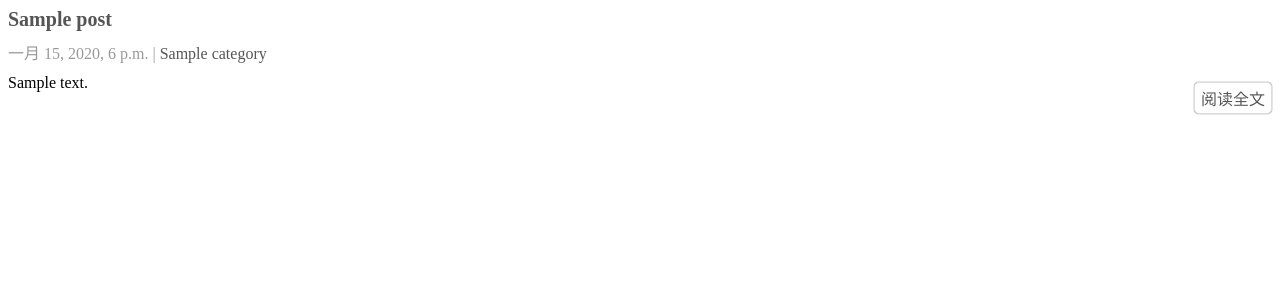
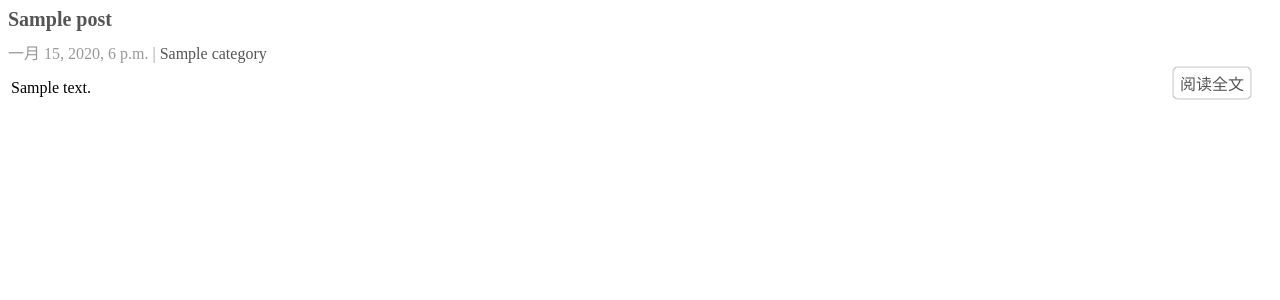
Before and after one commit to justphantom/hhxdjango, a Django app: page / in a window 1280 px wide. Shown: the top 300 px of the page. Run offline with Django 3.2, Linux system fonts and the light colour scheme; tables that the repository leaves empty hold one stand-in row (values such as "Sample post"); some libraries are stand-ins or nearby versions.

Commit message:
修改readmore 位置

```diff
--- a/static/css/main.css
+++ b/static/css/main.css
@@ -9,15 +9,13 @@ h1 {
 
 .readmore {
     font-size: 1rem;
-    color: #444;
-    margin: -10px 0;
     padding: 3px 6px;
     border: 1px solid #ddd;
     border-radius: 5px;
-    float: right;
     box-shadow: 0 0 1px 0px black;
     text-indent: 0;
     text-align: center;
+    width: fit-content;
 }
 
 .post-meta {
@@ -78,3 +76,11 @@ a {
     padding-left: 10px;
     white-space: pre;
 }
+
+.post-content-tb {
+    width: 100%;
+}
+
+.readmore-td {
+    width: 6rem;
+}
--- a/templates/blog/index.html
+++ b/templates/blog/index.html
@@ -17,11 +17,18 @@
             <span class="meta-category"><a href="javascript:void(0);">{{ post.category }}</a></span>
 
         </div>
-
+        <table class="post-content-tb">
+        <tr>
+        <td>
         <div class="post-content">
             {{ post.excerpt }}
         </div>
-        <p class="readmore"><a href="{{ post.get_absolute_url }}">阅读全文</a></p>
+        </td>
+        <td class="readmore-td">
+        <div class="readmore"><a href="{{ post.get_absolute_url }}">阅读全文</a></div>
+        </td>
+        </tr>
+        </table>
     </article>
     {% empty %}
     <div class="no-post">Nothing!</div>
```
